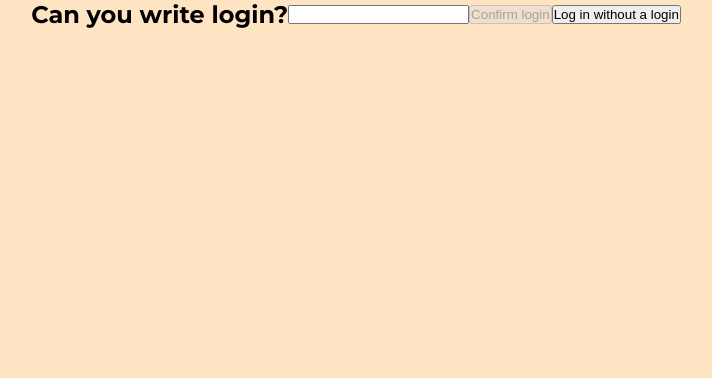
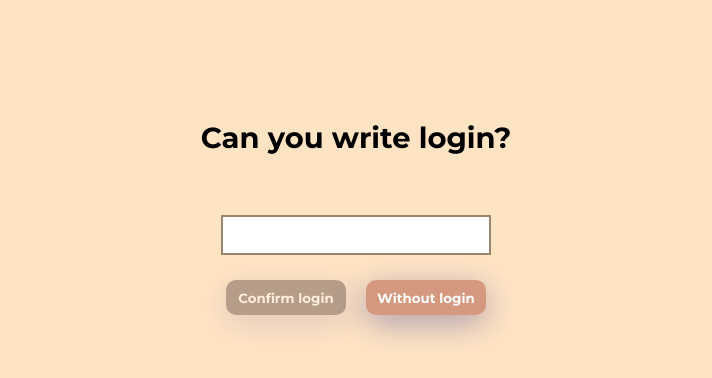
Before and after one commit to CkutlsGit/medmark--vue, a Vue app in the folder medmark/: page / in a window 1280 px wide. Shown: the top 378 px of the page, without its empty margins (284-996 px from the left). Built offline with nearby package versions, Linux system fonts and the light colour scheme.

Commit message:
style: edit some margin and add names for class

```diff
--- a/medmark/src/components/LoginInput.vue
+++ b/medmark/src/components/LoginInput.vue
@@ -1,15 +1,18 @@
 <template>
     <section class="login">
-        <h1>Can you write login?</h1>
-        {{ login }}
+        <div class="login__content">
+            <h1 class="login-ask">Can you write login?</h1>
         <input
             type="text"
             v-model.trim="login"
+            class="login-input"
         >
-        <button
+        <div class="login-buttons">
+            <button
             type="button"
             @click="onConfirm"
             :disabled="login === ''"
+            class="login-confirm"
         >
             Confirm login
         </button>
@@ -17,9 +20,12 @@
             type="button"
             :disabled="login !== ''"
             @click="onConfirmAnonimus"
+            class="login-without"
         >
-            Log in without a login
+            Without login
         </button>
+        </div>
+        </div>
     </section>
 </template>
 
@@ -43,6 +49,7 @@ export default {
 }
 </script>
 
-<style >
+<style>
 @import url('https://fonts.googleapis.com/css2?family=Montserrat:wght@400;500;700&family=Poppins:wght@400;600&display=swap');
+@import url('../../public/main.css');
 </style>
```
